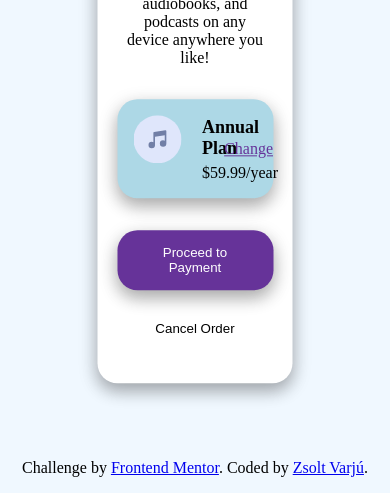
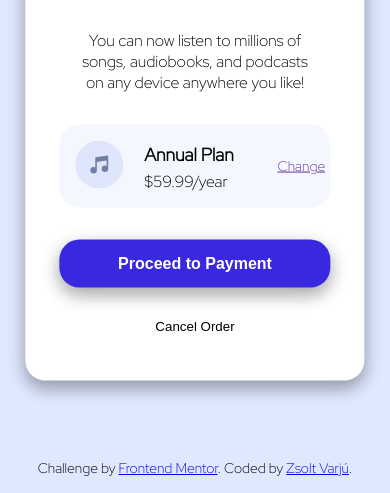
Before and after one commit to zsoolti8917/Order-summary-component, a plain HTML site: page index.html in a window 390 px wide. Shown: the part 351-844 px from the top of the page. Drawn offline with Linux system fonts and the light colour scheme.

Commit message:
added media querry, edited style

```diff
--- a/css/style.css
+++ b/css/style.css
@@ -1,3 +1,4 @@
+@import url('https://fonts.googleapis.com/css2?family=Red+Hat+Display:wght@300&display=swap');
 * {
     margin: 0;
     padding: 0;
@@ -5,7 +6,7 @@
 }
 
 body {
-    background-color: aliceblue;
+    background-color: hsl(225, 100%, 94%);
     background-image: url("../images/pattern-background-desktop.svg");
     background-repeat: no-repeat;
     background-size: contain;
@@ -14,6 +15,11 @@ body {
     display: flex;
     flex-direction: column;
     position: relative;
+    font-family: 'Red Hat Display', sans-serif;
+}
+
+p{
+    font-size: 16px;
 }
 
 /* body, main, .card, h1, p, .plan, h2, a, button, footer{
@@ -55,10 +61,12 @@ figure img {
 h1 {
     text-align: center;
     margin: 0 15%;
+    margin-top: 2rem;
 }
 
 .card>h1 {
     margin-top: 2rem;
+
 }
 
 
@@ -72,8 +80,10 @@ h1 {
     display: grid;
     gap: 5px;
     grid-template-columns: 1fr 1fr 1fr 1fr;
+
     border-radius: 20px;
-    box-shadow: 0 8px 16px 0 rgba(0, 0, 0, 0.2), 0 6px 20px 0 rgba(0, 0, 0, 0.19);
+
+    background-color: hsl(225, 100%, 98%);
 }
 
 .plan img {
@@ -127,17 +137,18 @@ footer {
 }
 
 .btn1 {
-    background-color: rebeccapurple;
+    background-color: hsl(245, 75%, 52%);
     color: white;
     padding: 15px 32px;
     border-radius: 20px;
     box-shadow: 0 8px 16px 0 rgba(0, 0, 0, 0.2), 0 6px 20px 0 rgba(0, 0, 0, 0.19);
     border: none;
-
+font-size: 16px;
+font-weight: 700;
 }
 
 .btn1:hover {
-    background-color: rgba(102, 51, 153, 0.511);
+    background-color: hsl(224, 23%, 55%);
 }
 
 .btn2 {
@@ -145,9 +156,20 @@ footer {
     padding: 15px 32px;
     border-radius: 20px;
     border: none;
-    background-color: hsla(0, 0%, 100%, 0)
+    background-color: hsla(0, 0%, 100%, 0);
+    font-weight: 400;
 }
 
 .btn2:hover {
     font-weight: 700;
 }
+@media only screen and (max-width: 425px){
+    body{
+        background-image: url(../images/pattern-background-mobile.svg);
+        font-size: 14px;
+    }
+
+    .card{
+        width: 87%;
+    }
+}
```
